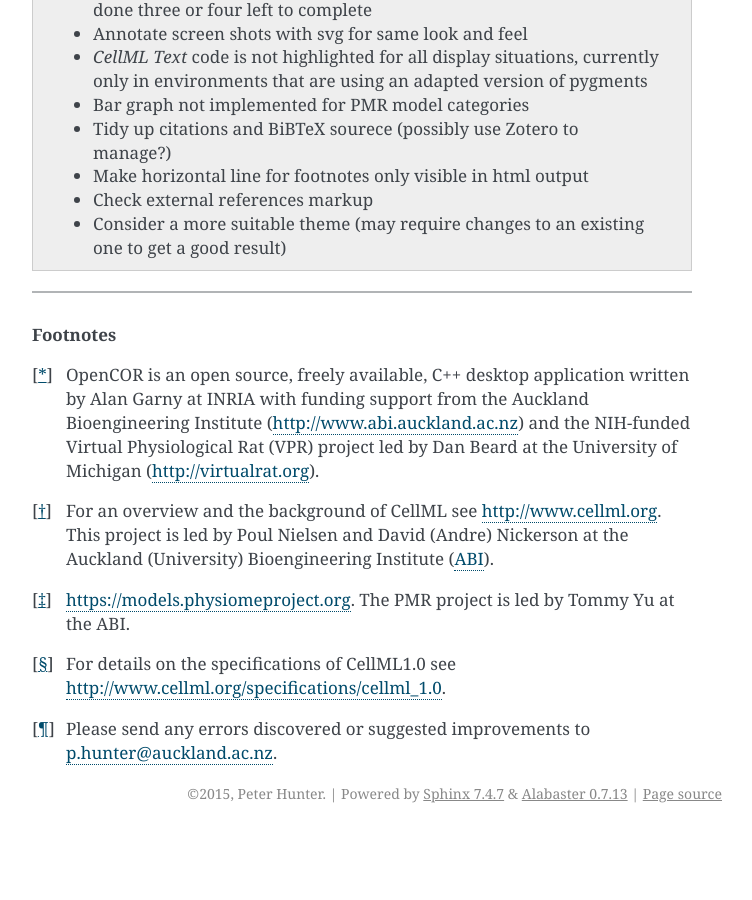
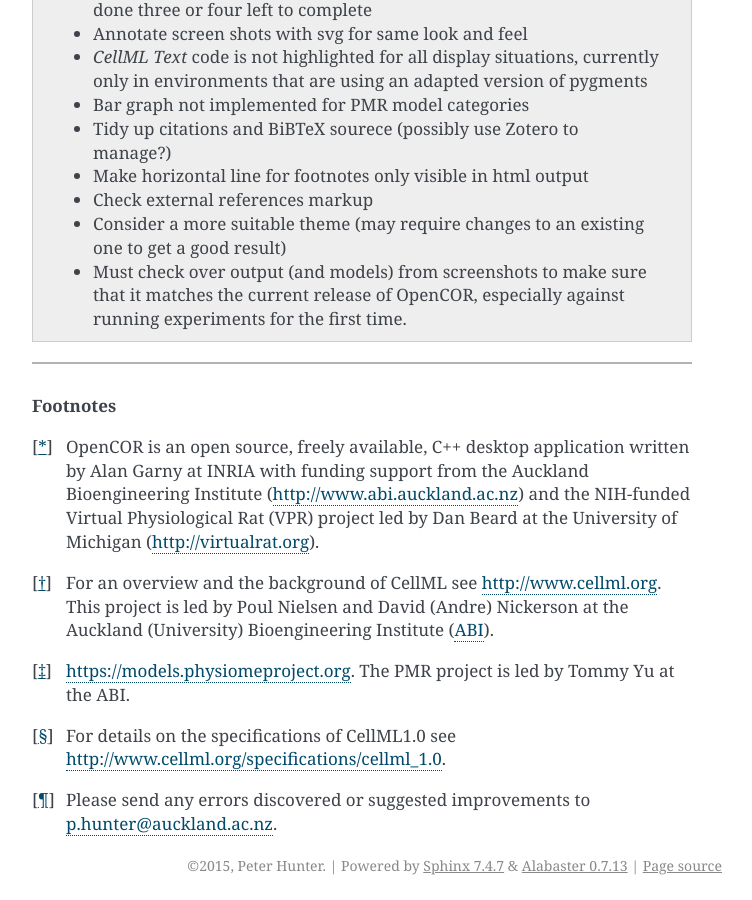
Before and after one commit to ABI-Tutorials/CellML-OpenCOR-PMR, a Sphinx documentation site: the page built from source/index.rst, in a window 1280 px wide and 900 px high, scrolled down 1728 px. Shown: the whole window, without its empty margins (388-1140 px from the left). Built offline with Sphinx 7.4.7, drawn with Linux system fonts in a browser that asks for light colours; cross-references to code outside the pages are shown as plain code; before the commit the page ends 2561 px from its top, so only the background shows below that.

Commit message:
Add a todo on updating screenshots.

```diff
--- a/source/index.rst
+++ b/source/index.rst
@@ -74,6 +74,7 @@ to modular approaches (model hierarchies) and model annotation.
    * Make horizontal line for footnotes only visible in html output
    * Check external references markup
    * Consider a more suitable theme (may require changes to an existing one to get a good result)
+   * Must check over output (and models) from screenshots to make sure that it matches the current release of OpenCOR, especially against running experiments for the first time.
 
 ---------------------------
 
```
